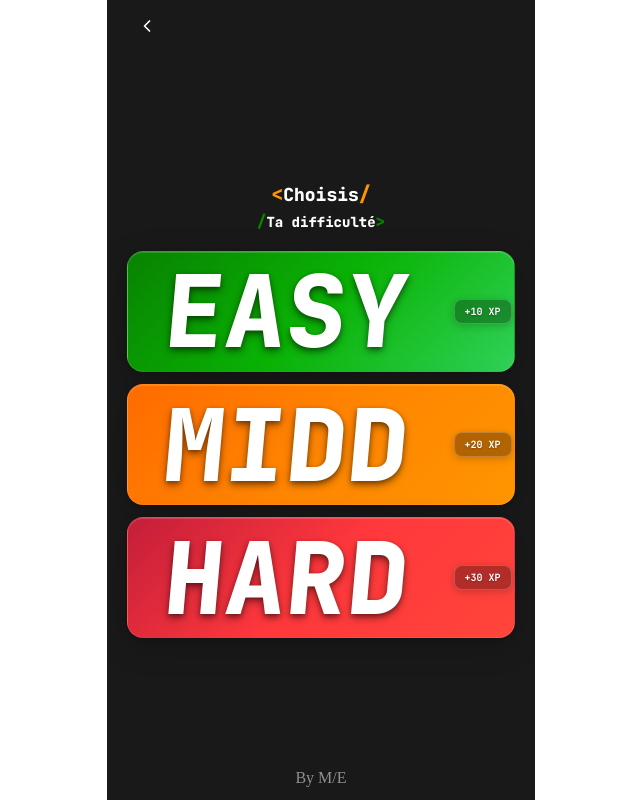
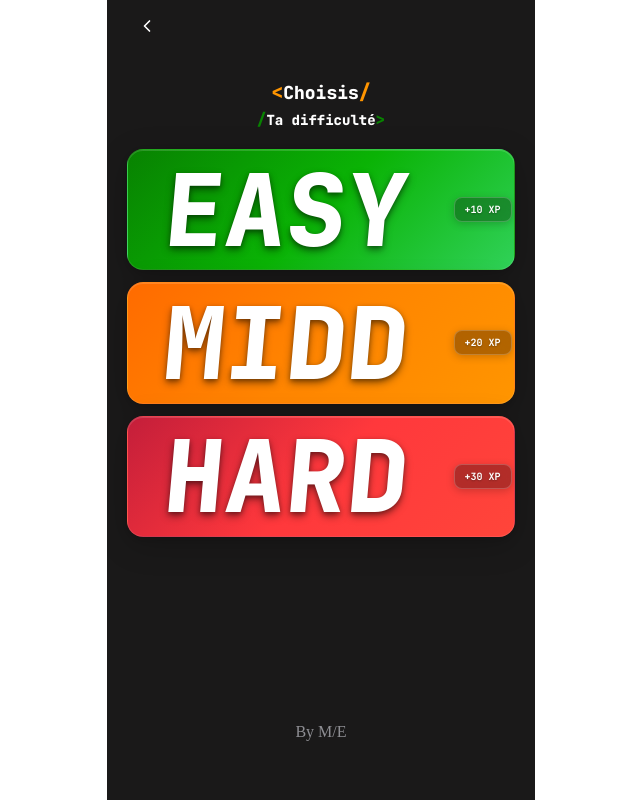
Before and after one commit to matjussu/RidKod, a React (Vite) app: page /difficulty in a window 1280 px wide. Shown: the whole page, without its empty margins (319-959 px from the left). Built offline with nearby package versions, Linux system fonts and the light colour scheme; no server answers; a web font is replaced by a local one.

Commit message:
fix: Remove justify-content center causing layout issues

```diff
--- a/src/styles/Difficulty.css
+++ b/src/styles/Difficulty.css
@@ -4,14 +4,13 @@
 
 /* Container principal Difficulty */
 .difficulty-container {
-  height: 100vh;
-  height: -webkit-fill-available;
+  min-height: 100vh;
+  min-height: -webkit-fill-available;
   background: #1A1919;
   color: #FFFFFF;
   display: flex;
   flex-direction: column;
   align-items: center;
-  justify-content: center;
   padding-top: max(env(safe-area-inset-top), 20px);
   padding-left: max(20px, env(safe-area-inset-left));
   padding-right: max(20px, env(safe-area-inset-right));
@@ -88,6 +87,7 @@
 /* Header Section */
 .header-section {
   text-align: center;
+  margin-top: 60px;
   margin-bottom: 32px;
   opacity: 0;
   transform: translateY(20px);
@@ -150,8 +150,9 @@
 
 /* Footer */
 .footer {
-  position: absolute;
-  bottom: max(env(safe-area-inset-bottom), 16px);
+  margin-top: auto;
+  padding-top: 20px;
+  padding-bottom: max(env(safe-area-inset-bottom), 16px);
   color: #8E8E93;
   font-size: 20px;
   font-weight: 400;
@@ -233,7 +234,6 @@
 
   .footer {
     font-size: 18px;
-    bottom: max(env(safe-area-inset-bottom), 14px);
   }
 }
 
@@ -282,7 +282,6 @@
 
   .footer {
     font-size: 16px;
-    bottom: max(env(safe-area-inset-bottom), 12px);
   }
 }
 
@@ -324,7 +323,6 @@
 
   .footer {
     font-size: 16px;
-    bottom: max(env(safe-area-inset-bottom), 10px);
   }
 }
 
--- a/src/styles/Home.css
+++ b/src/styles/Home.css
@@ -11,7 +11,6 @@
   display: flex;
   flex-direction: column;
   align-items: center;
-  justify-content: center;
   padding: max(env(safe-area-inset-top), 20px) max(16px, env(safe-area-inset-right)) max(env(safe-area-inset-bottom), 20px) max(16px, env(safe-area-inset-left));
   max-width: min(428px, 100vw);
   margin: 0 auto;
--- a/src/styles/Language.css
+++ b/src/styles/Language.css
@@ -14,7 +14,7 @@
   padding-top: max(env(safe-area-inset-top), 20px);
   padding-left: max(16px, env(safe-area-inset-left));
   padding-right: max(16px, env(safe-area-inset-right));
-  padding-bottom: max(env(safe-area-inset-bottom), 125px);
+  padding-bottom: max(env(safe-area-inset-bottom), 20px);
   max-width: min(428px, 100vw);
   margin: 0 auto;
   width: 100%;
```
